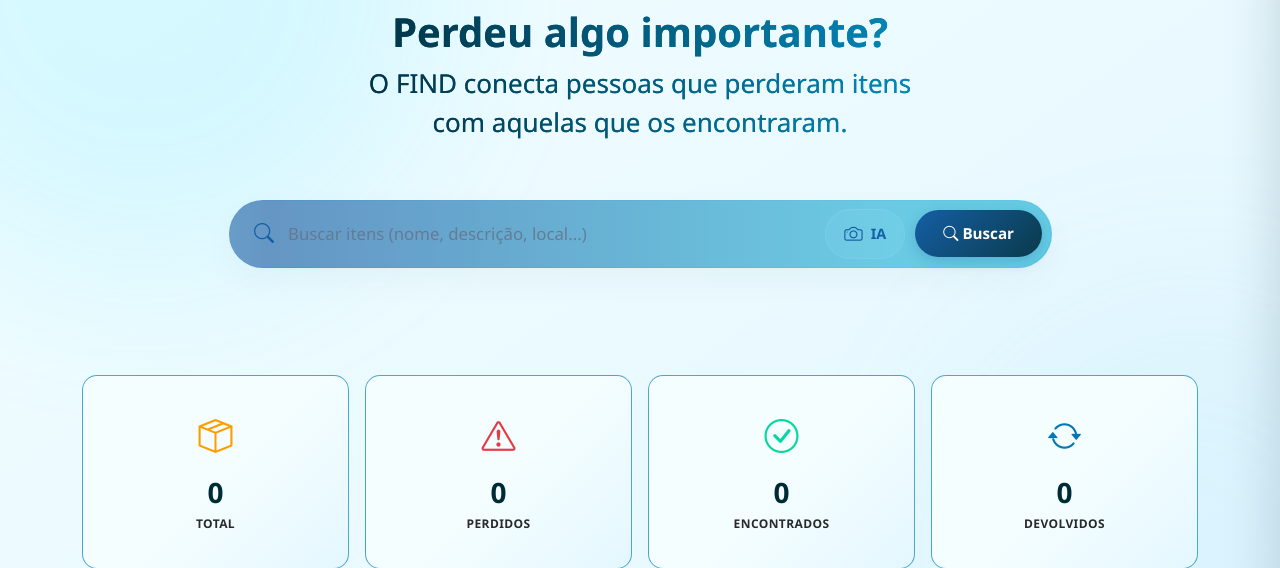
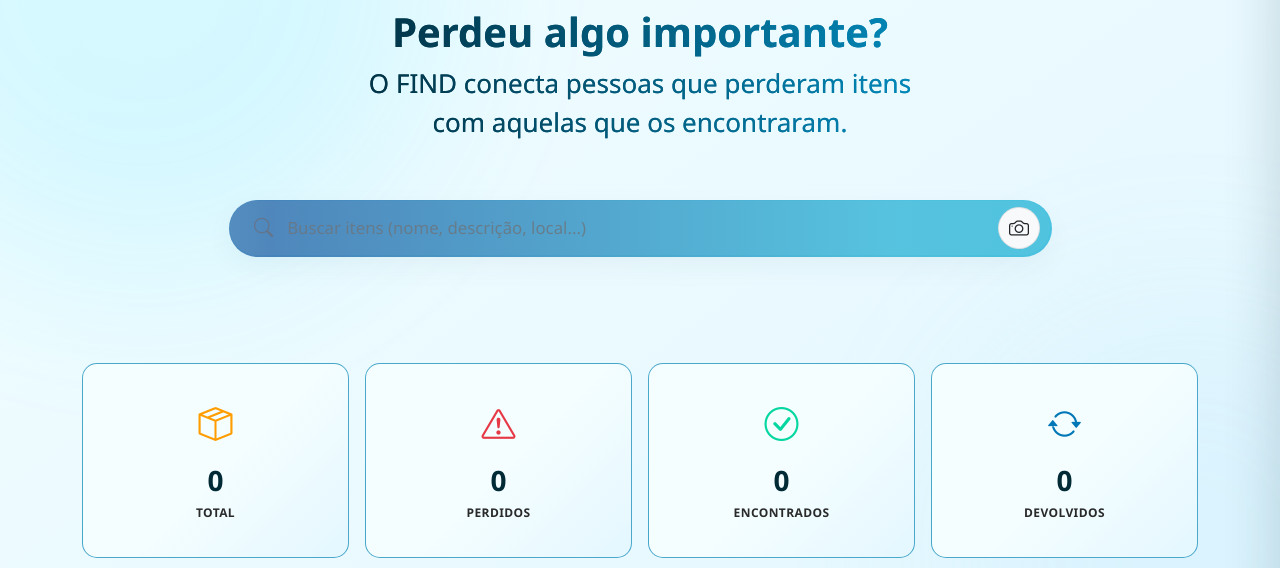
Before and after one commit to gabrlkstro/projeto_find, a Django app: page /menu/ in a window 1280 px wide. Shown: the part 164-732 px from the top of the page. Run offline with Django 5.2, Linux system fonts and the light colour scheme; the visitor is signed in with stand-in values (Sample User, id 1); data that the repository does not hold is empty.

Commit message:
style: remove botoes coloridos de dentro da busca e deixa o gradiente azul animado apenas na borda externa

```diff
--- a/mainpage/static/mainpage/css/menu.css
+++ b/mainpage/static/mainpage/css/menu.css
@@ -29,12 +29,10 @@
   display: flex;
   align-items: center;
   justify-content: space-between;
-  background: rgba(255, 255, 255, 0.90);
-  backdrop-filter: blur(20px) saturate(180%);
-  -webkit-backdrop-filter: blur(20px) saturate(180%);
+  background: #ffffff;
   border-radius: 99px;
-  padding: 8px 8px 8px 24px;
-  box-shadow: 0 12px 34px rgba(11, 58, 74, 0.04), 0 2px 8px rgba(11, 58, 74, 0.02);
+  padding: 6px 10px 6px 24px;
+  box-shadow: 0 10px 30px rgba(11, 58, 74, 0.05);
   transition: all 0.3s cubic-bezier(0.4, 0, 0.2, 1);
   margin-top: 35px;
   z-index: 1;
@@ -49,12 +47,12 @@
   right: -1.5px;
   bottom: -1.5px;
   border-radius: 99px;
-  /* Gradiente com transições suaves de azul claro, médio, royal e ciano */
+  /* Gradiente com transições de azul claro, médio, royal e ciano */
   background: linear-gradient(90deg, #90dbf4, #145fa5, #1eaed4, #00b4d8, #90dbf4);
   background-size: 300% 100%;
   z-index: -1;
-  opacity: 0.65;
-  transition: all 0.3s cubic-bezier(0.4, 0, 0.2, 1);
+  opacity: 0.75;
+  transition: all 0.3s ease;
   animation: gradientBorderShift 8s linear infinite;
 }
 
@@ -71,9 +69,8 @@
 }
 
 .search-container-modern:focus-within {
-  background: #ffffff;
-  box-shadow: 0 18px 45px rgba(30, 174, 212, 0.16), 0 4px 14px rgba(20, 95, 165, 0.05);
-  transform: translateY(-2px);
+  box-shadow: 0 14px 35px rgba(11, 58, 74, 0.09);
+  transform: translateY(-1px);
 }
 
 .search-container-modern:focus-within::before {
@@ -92,17 +89,13 @@
   min-width: 0;
 }
 
+/* Ícone de busca padrão/cinza escuro */
 .search-icon-left {
-  color: #145fa5;
-  font-size: 1.25rem;
-  transition: transform 0.2s ease;
+  color: #64748B;
+  font-size: 1.20rem;
 }
 
-.search-container-modern:focus-within .search-icon-left {
-  transform: scale(1.08);
-  color: #1eaed4;
-}
-
+/* Input simples com texto escuro padrão */
 .search-input-field {
   width: 100%;
   border: none;
@@ -110,79 +103,51 @@
   outline: none;
   font-size: 1.05rem;
   font-weight: 500;
-  color: #0B3A4A;
+  color: #212529; /* Cor do bootstrap padrão */
   padding: 8px 0;
 }
 
 .search-input-field::placeholder {
-  color: #64748B;
-  font-weight: 400;
-  opacity: 0.85;
+  color: #6c757d;
+  opacity: 0.8;
 }
 
 .search-actions-right {
   display: flex;
   align-items: center;
-  gap: 10px;
+  padding-left: 8px;
 }
 
-/* Câmera / Busca Visual */
+/* Câmera simples, fundo claro, ícone escuro */
 .btn-search-camera {
   display: flex;
   align-items: center;
-  gap: 8px;
-  background: rgba(144, 219, 244, 0.15);
-  border: 1px solid rgba(144, 219, 244, 0.25);
-  border-radius: 99px;
-  padding: 10px 18px;
-  color: #145fa5;
+  justify-content: center;
+  background: #f8f9fa;
+  border: 1px solid rgba(0, 0, 0, 0.1);
+  border-radius: 50%;
+  width: 42px;
+  height: 42px;
+  color: #212529;
   text-decoration: none;
-  font-size: 0.9rem;
-  font-weight: 600;
-  transition: all 0.2s cubic-bezier(0.4, 0, 0.2, 1);
+  transition: all 0.2s ease;
 }
 
 .btn-search-camera i {
-  font-size: 1.15rem;
+  font-size: 1.25rem;
 }
 
 .btn-search-camera:hover {
-  background: rgba(144, 219, 244, 0.25);
-  border-color: rgba(20, 95, 165, 0.3);
-  color: #0B3A4A;
-  transform: translateY(-1px);
-}
-
-/* Botão principal Buscar */
-.btn-search-submit {
-  display: flex;
-  align-items: center;
-  justify-content: center;
-  background: linear-gradient(135deg, #145fa5, #0B3A4A);
-  color: #ffffff;
-  border: none;
-  border-radius: 99px;
-  padding: 12px 28px;
-  font-size: 0.95rem;
-  font-weight: 700;
-  box-shadow: 0 4px 14px rgba(20, 95, 165, 0.25);
-  transition: all 0.2s cubic-bezier(0.4, 0, 0.2, 1);
-}
-
-.btn-search-submit:hover {
-  background: linear-gradient(135deg, #1eaed4, #145fa5);
-  box-shadow: 0 6px 20px rgba(30, 174, 212, 0.35);
-  transform: translateY(-1px);
-}
-
-.btn-search-submit:active {
-  transform: translateY(0);
+  background: #e9ecef;
+  color: #0b3a4a;
+  border-color: rgba(0, 0, 0, 0.25);
+  transform: scale(1.05);
 }
 
 /* Responsividade */
 @media (max-width: 768px) {
   .search-container-modern {
-    padding: 6px 6px 6px 16px;
+    padding: 4px 6px 4px 16px;
     border-radius: 28px;
     margin-top: 25px;
   }
@@ -193,17 +158,11 @@
     font-size: 1.1rem;
   }
   .btn-search-camera {
-    padding: 10px;
-    border-radius: 50%;
-    aspect-ratio: 1;
-    justify-content: center;
+    width: 36px;
+    height: 36px;
   }
-  .btn-search-camera span {
-    display: none;
-  }
-  .btn-search-submit {
-    padding: 10px 20px;
-    font-size: 0.9rem;
+  .btn-search-camera i {
+    font-size: 1.1rem;
   }
 }
 
--- a/mainpage/templates/mainpage/menu.html
+++ b/mainpage/templates/mainpage/menu.html
@@ -42,12 +42,7 @@
       <div class="search-actions-right">
         <a href="{% url 'busca_visual' %}" class="btn-search-camera" title="Busca por Imagem (IA)">
           <i class="bi bi-camera"></i>
-          <span>IA</span>
         </a>
-        <button type="submit" class="btn-search-submit">
-          <i class="bi bi-search me-1 d-md-inline-block d-none"></i>
-          <span>Buscar</span>
-        </button>
       </div>
 
       <input type="hidden" name="status" value="{{ status|default:'todos' }}">
```
